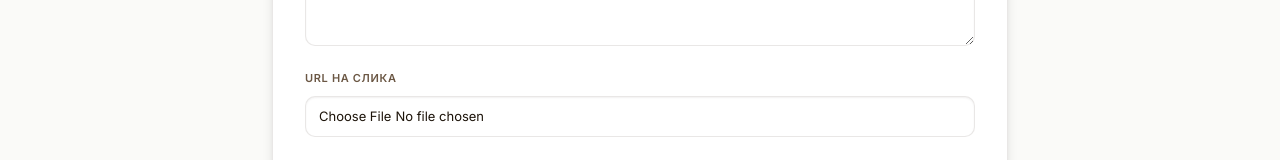
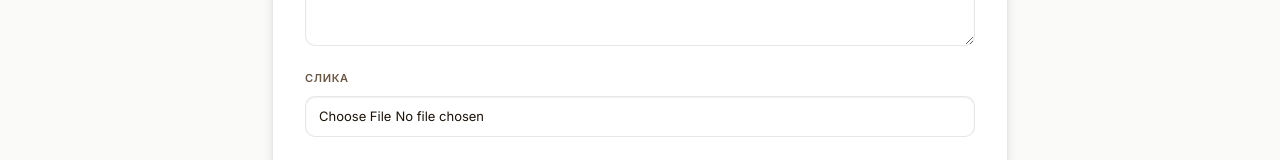
Before and after one commit to ambarkovateona/PetHub, an Angular app: page /lost-found/add in a window 1280 px wide. Shown: the part 571-731 px from the top of the page. Built offline with nearby package versions, Linux system fonts and the light colour scheme.

Commit message:
url na slika

```diff
--- a/src/app/features/auth/login/login.html
+++ b/src/app/features/auth/login/login.html
@@ -365,7 +365,7 @@
             </div>
 
             <div class="form-group">
-              <label class="form-label" for="reg-avatar">URL на профилна слика</label>
+              <label class="form-label" for="reg-avatar">Профилна слика</label>
               <div class="auth-input-wrap">
                 <svg class="auth-input-icon" width="15" height="15" viewBox="0 0 24 24" fill="none" stroke="currentColor" stroke-width="2" aria-hidden="true">
                   <rect x="3" y="3" width="18" height="18" rx="2" ry="2"/>
--- a/src/app/features/lost-found/lost-found-form/lost-found-form.html
+++ b/src/app/features/lost-found/lost-found-form/lost-found-form.html
@@ -93,7 +93,7 @@
 
       <!-- Slika -->
       <div class="form-group">
-        <label class="form-label" for="lf-image">URL на слика</label>
+        <label class="form-label" for="lf-image">Слика</label>
         <input class="form-input" id="lf-image" type="file" accept="image/*" (change)="onFileSelected($event)"
                 name="image" />
         <div class="lff-preview" *ngIf="listing.image" role="img" [attr.aria-label]="'Преглед на слика'">
--- a/src/app/features/pet-care/pet-profile/pet-profile.html
+++ b/src/app/features/pet-care/pet-profile/pet-profile.html
@@ -184,7 +184,7 @@
 
       <div class="form-group">
         <label class="form-label" for="pet-image">
-          URL на слика
+         Слика
           <span class="pp-optional">опционално</span>
         </label>
         <input class="form-input"
```
